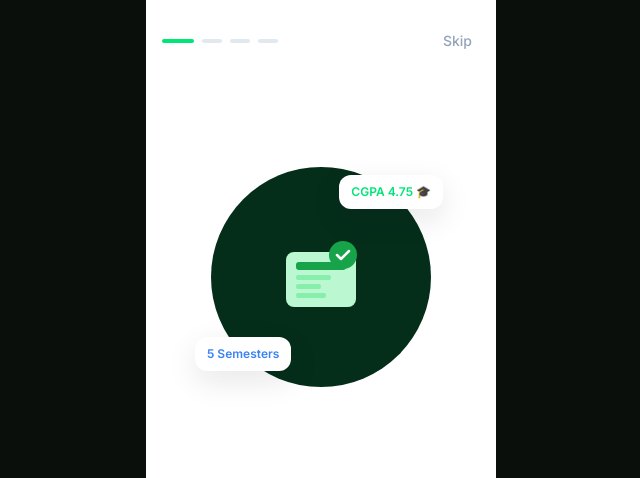
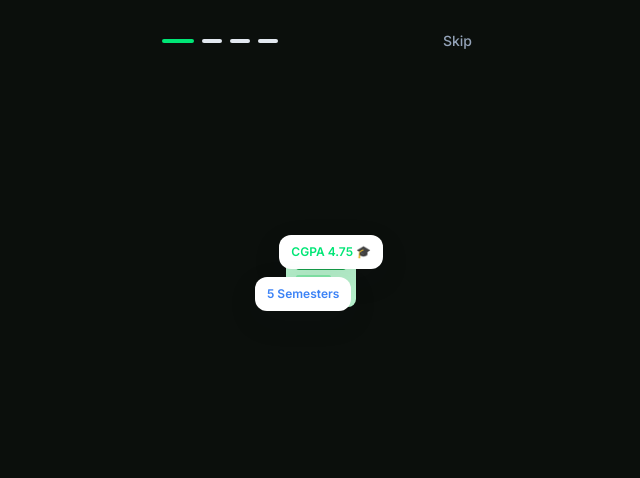
Before and after one commit to codermacc/cgpa-app, a website built with Vite: page index.html in a window 1280 px wide. Shown: the top 478 px of the page, without its empty margins (319-959 px from the left). Built offline with nearby package versions, Linux system fonts and the light colour scheme.

Commit message:
Change onboarding colors for improved design
Updated background and text colors for onboarding styles.

```diff
--- a/src/css/onboarding.css
+++ b/src/css/onboarding.css
@@ -6,7 +6,7 @@
   min-height: 100vh;
   display: flex;
   flex-direction: column;
-  background: var(--color-white);
+  background: var(--color-surface);
 }
 
 /* ── Slide Indicator ── */
@@ -61,10 +61,6 @@
 }
 
 .illustration-circle {
-  width: 220px;
-  height: 220px;
-  border-radius: 50%;
-  background: var(--color-primary-bg);
   display: flex;
   align-items: center;
   justify-content: center;
@@ -105,7 +101,7 @@
 .slide-title {
   font-size: var(--font-size-3xl);
   font-weight: var(--font-weight-bold);
-  color: var(--color-gray-900);
+  color: var(--color-gray-100);
   line-height: var(--line-height-tight);
   letter-spacing: -0.02em;
   margin-bottom: var(--space-3);
@@ -160,5 +156,5 @@
 .avatar-name {
   font-size: var(--font-size-lg);
   font-weight: var(--font-weight-bold);
-  color: var(--color-gray-900);
+  color: var(--color-gray-100);
 }
```
